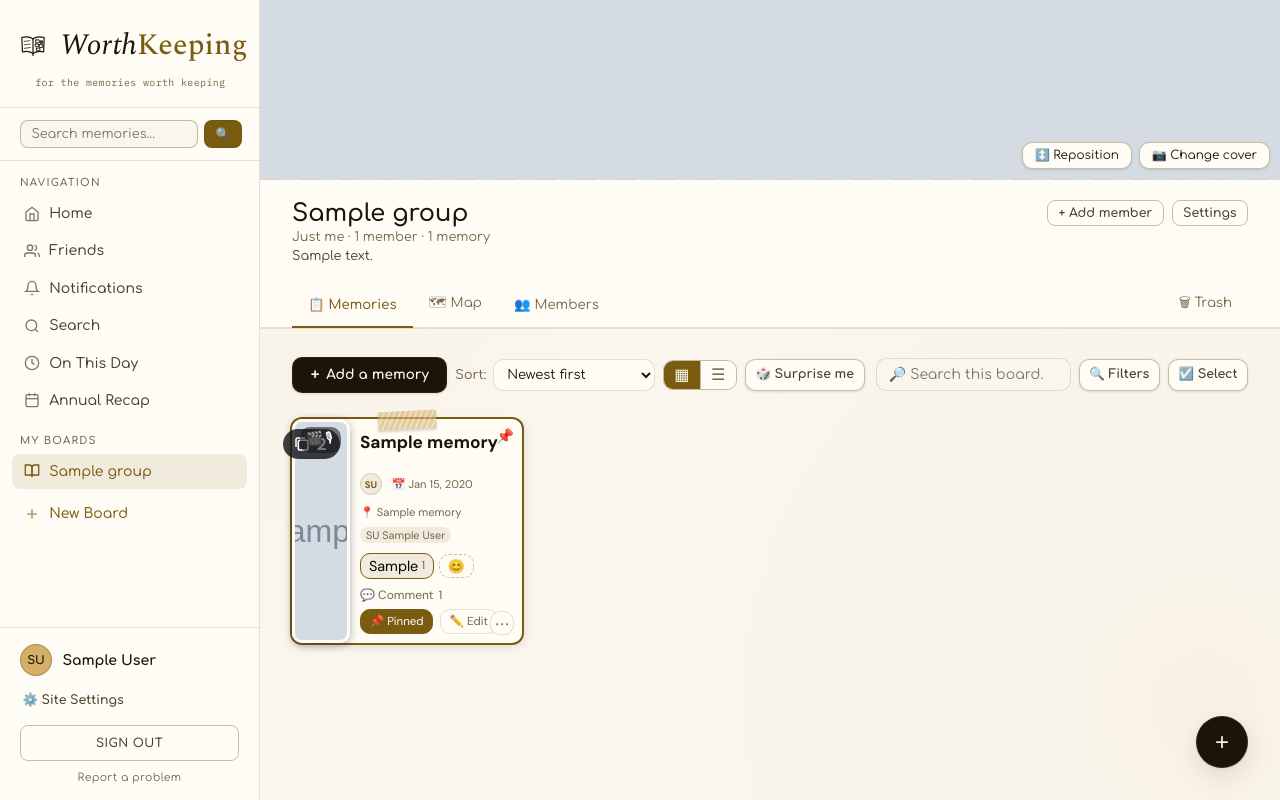
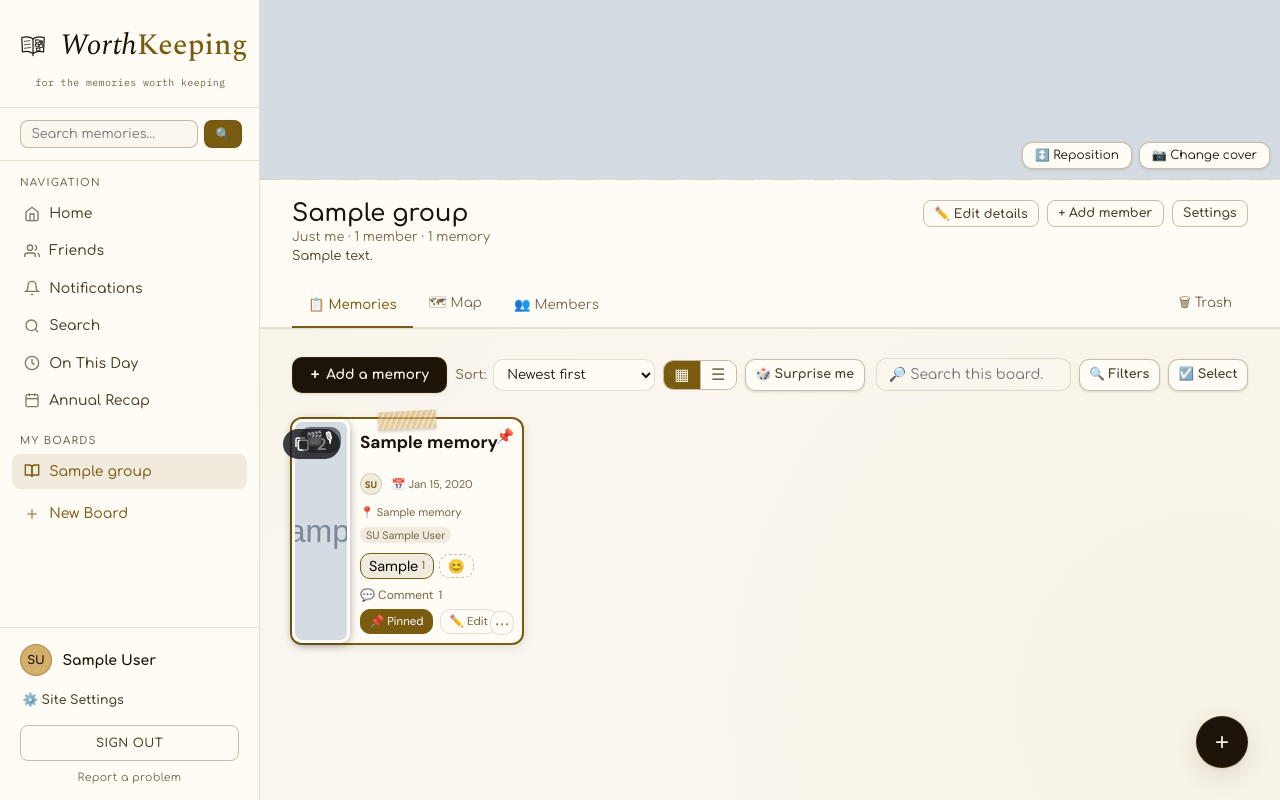
Before and after one commit to BlueWhiteTen/memboard, a Django app: page /groups/1/ in a window 1280 px wide. Run offline with Django 4.2, Linux system fonts and the light colour scheme; a user stored in the database is signed in; tables that the repository leaves empty hold one stand-in row (values such as "Sample post"); grey boxes marked "Sample" are stand-in pictures; data that the repository does not hold is empty; some libraries are stand-ins or nearby versions.

Commit message:
Let board owners and admins edit title and description

```diff
--- a/core/templates/core/group_detail.html
+++ b/core/templates/core/group_detail.html
@@ -534,6 +534,9 @@
             {% if group.description %}<div class="board-meta" style="margin-top:0.3rem;color:var(--ink-light);">{{ group.description }}</div>{% endif %}
         </div>
         <div class="board-actions">
+            {% if can_manage %}
+            <button class="btn btn-ghost btn-sm" onclick="document.getElementById('details-modal').classList.add('open')">✏️ {% trans "Edit details" %}</button>
+            {% endif %}
             {% if group.owner == request.user %}
             <button class="btn btn-ghost btn-sm" onclick="document.getElementById('invite-modal').classList.add('open')">+ {% trans "Add member" %}</button>
             <button class="btn btn-ghost btn-sm" onclick="document.getElementById('settings-modal').classList.add('open')">{% trans "Settings" %}</button>
@@ -1066,6 +1069,26 @@
 </div>
 </div>
 
+<!-- Edit details modal (owner or admin) -->
+{% if can_manage %}
+<div class="modal-overlay" id="details-modal">
+<div class="modal">
+    <div class="modal-header">
+        <div class="modal-title">{% trans "Board details" %}</div>
+        <button class="modal-close" onclick="document.getElementById('details-modal').classList.remove('open')">✕</button>
+    </div>
+    <form method="post" action="{% url 'update_board_details' group.pk %}">
+        {% csrf_token %}
+        <label for="details-name" style="font-size:0.8rem;font-weight:500;color:var(--ink-muted);display:block;margin-bottom:0.4rem;">{% trans "Title" %}</label>
+        <input type="text" id="details-name" name="name" value="{{ group.name }}" maxlength="120" required class="comment-input" style="width:100%;padding:0.5rem 0.75rem;margin-bottom:1rem;">
+        <label for="details-description" style="font-size:0.8rem;font-weight:500;color:var(--ink-muted);display:block;margin-bottom:0.4rem;">{% trans "Description" %}</label>
+        <textarea id="details-description" name="description" rows="4" class="comment-input" style="width:100%;padding:0.5rem 0.75rem;margin-bottom:1rem;resize:vertical;">{{ group.description }}</textarea>
+        <button type="submit" class="btn btn-primary btn-sm">{% trans "Save" %}</button>
+    </form>
+</div>
+</div>
+{% endif %}
+
 <!-- Settings Modal -->
 <div class="modal-overlay" id="settings-modal">
 <div class="modal">
--- a/core/urls.py
+++ b/core/urls.py
@@ -35,6 +35,7 @@ urlpatterns = [
     path('groups/<int:pk>/cover-position/', views.update_cover_position_view, name='update_cover_position'),
     path('groups/<int:pk>/leave/',        views.leave_board_view,     name='leave_board'),
     path('groups/<int:pk>/settings/',     views.update_board_settings_view, name='update_board_settings'),
+    path('groups/<int:pk>/details/',      views.update_board_details_view,  name='update_board_details'),
     path('groups/<int:pk>/request-join/', views.request_join_board_view, name='request_join_board'),
     path('groups/<int:pk>/join-requests/<int:req_id>/approve/', views.approve_join_request_view, name='approve_join_request'),
     path('groups/<int:pk>/join-requests/<int:req_id>/decline/', views.decline_join_request_view, name='decline_join_request'),
--- a/core/views.py
+++ b/core/views.py
@@ -32,7 +32,7 @@ from .models import (
 from .forms import (
     RegisterForm, EmailAuthenticationForm, GroupForm, GroupCoverForm,
     MemoryForm, EditMemoryForm, FriendRequestForm,
-    GroupSettingsForm, FriendGroupForm, ProfileForm, ReportProblemForm,
+    GroupSettingsForm, BoardDetailsForm, FriendGroupForm, ProfileForm, ReportProblemForm,
 )
 from .email_utils import (
     send_invite_email, send_friend_invite_email, send_problem_report_email,
@@ -946,6 +946,21 @@ def update_board_settings_view(request, pk):
 
 @login_required
 @require_POST
+def update_board_details_view(request, pk):
+    """Rename a board / change its description — owner or board admin."""
+    group = get_board_for_manager(pk, request.user)
+    form = BoardDetailsForm(request.POST, instance=group)
+    if form.is_valid():
+        form.save()
+        messages.success(request, _("Board details updated."))
+    else:
+        for error in form.errors.values():
+            messages.error(request, error.as_text())
+    return redirect('group_detail', pk=pk)
+
+
+@login_required
+@require_POST
 def toggle_board_share_view(request, pk):
     """Turn the board's public, no-login read-only share link on or off.
     Toggling on when already on is a no-op (keeps the same link rather
```
Also changed, not shown: core/forms.py (+16 -0 lines), locale/el/LC_MESSAGES/django.po, 1 other file.
